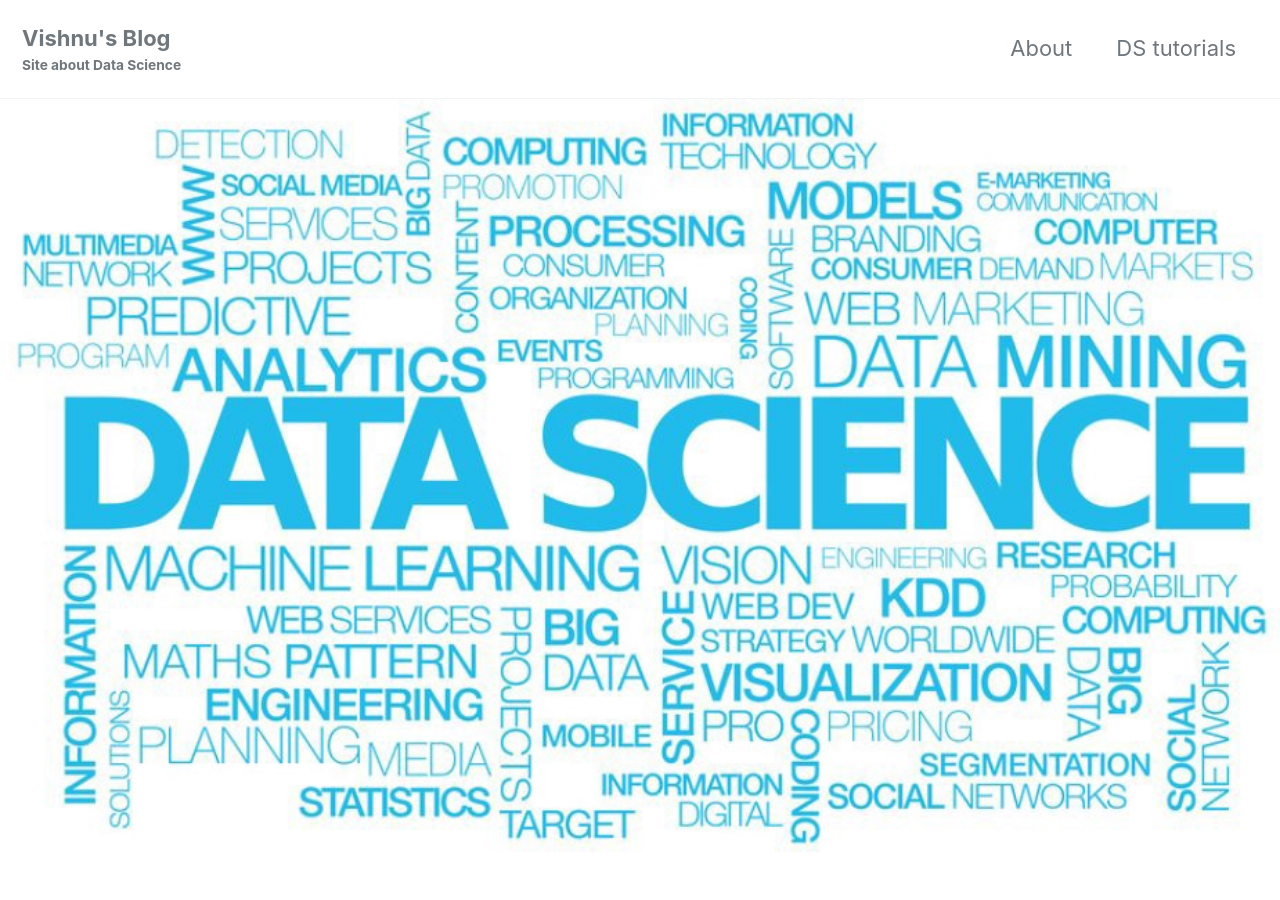
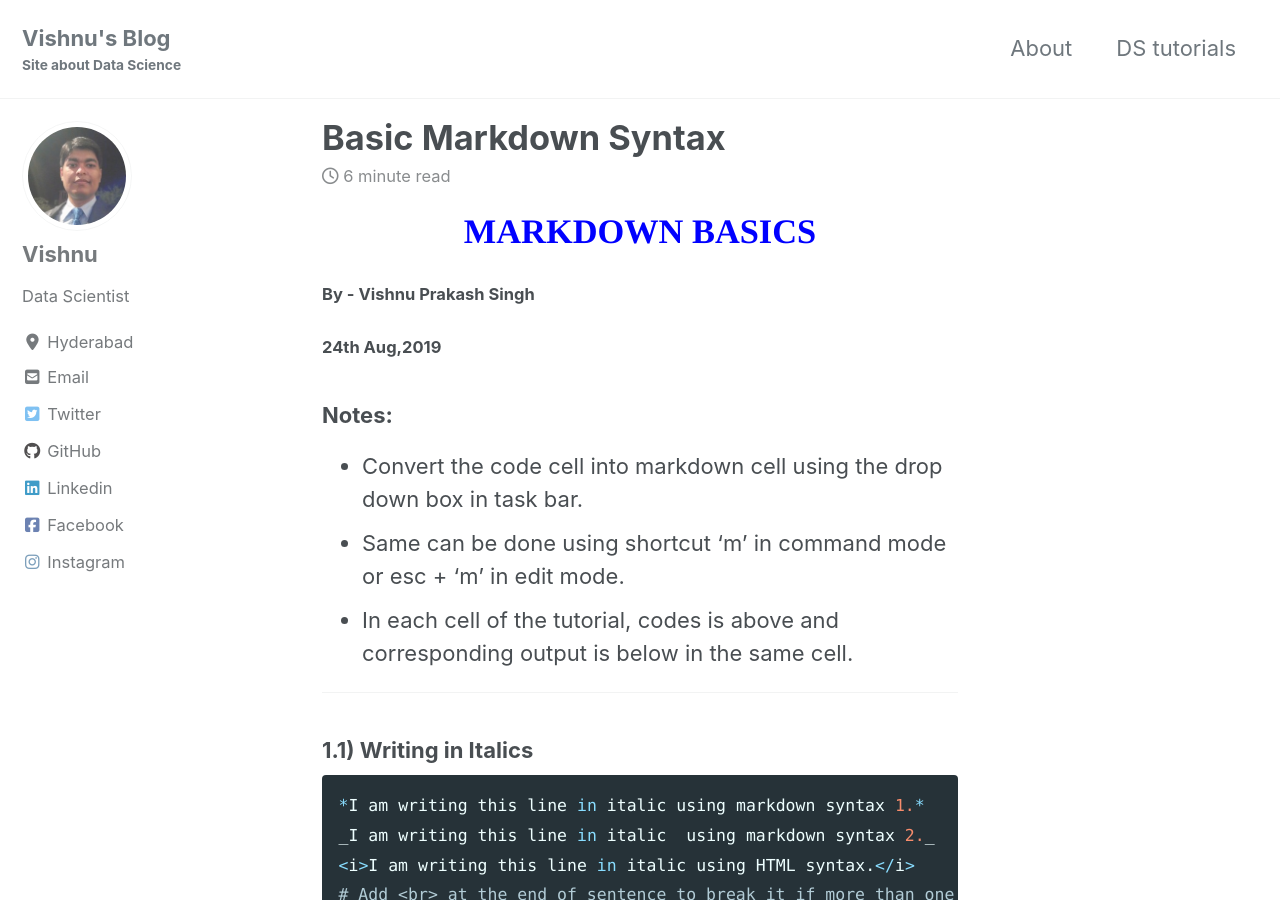
Before and after one commit to Vishnu1183/vishnu1183.github.io, a Jekyll site: the page built from _posts/2019-09-20-markdown-cheatsheet.md, in a window 1280 px wide and 900 px high. Built offline with Jekyll 4.4.1, drawn with Linux system fonts in a browser that asks for light colours; cached includes are drawn as plain includes; nearby versions of some CDN libraries.

Commit message:
Update 2019-09-20-markdown-cheatsheet.md

```diff
--- a/_posts/2019-09-20-markdown-cheatsheet.md
+++ b/_posts/2019-09-20-markdown-cheatsheet.md
@@ -2,8 +2,6 @@
 title: "Basic Markdown Syntax"
 date: 2019-09-20
 tags: [markdown, python, md, jupyter]
-header:
-  image: "/images/ds_image1.jpeg"
 excerpt: "jupyter notebook markdown, python"
 mathjax: "true"
 ---
```
